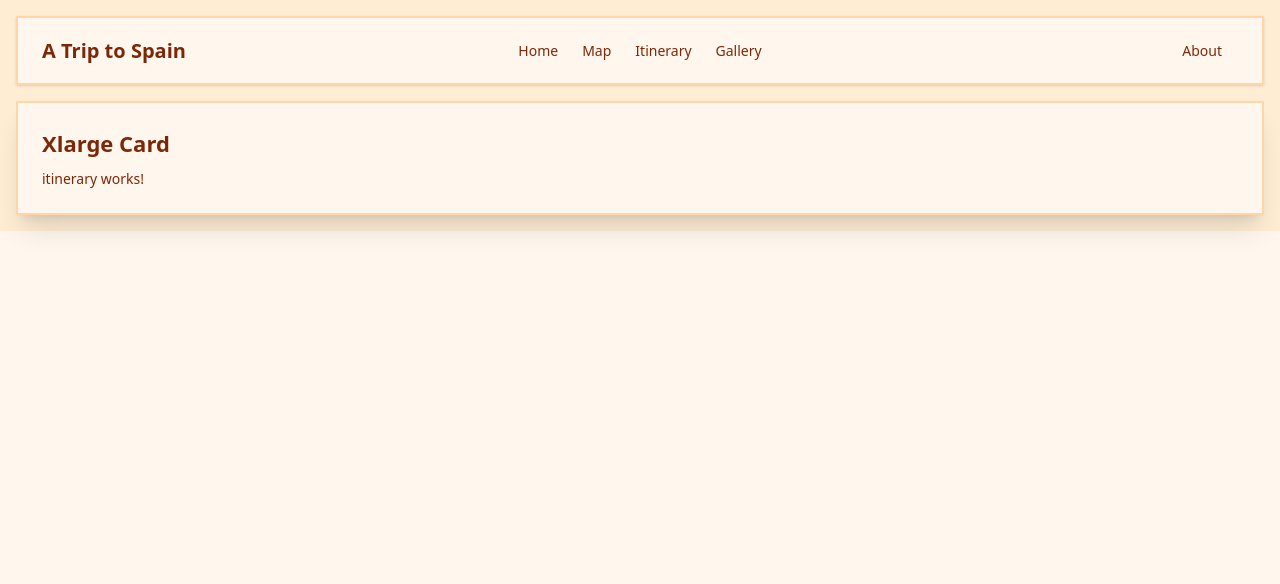
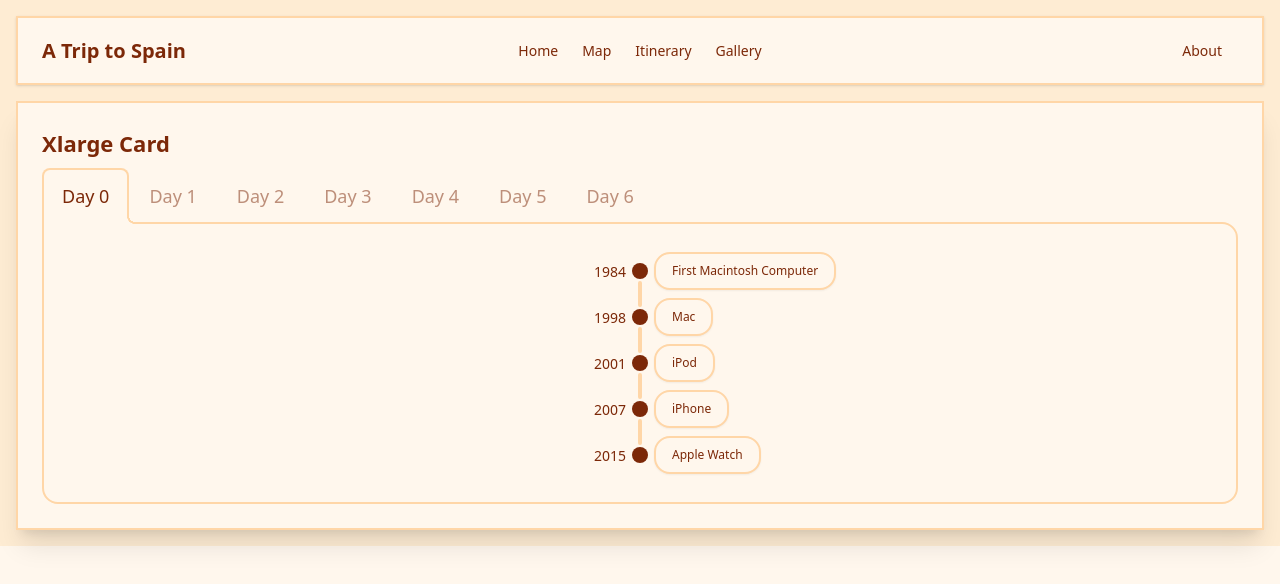
Before and after one commit to trevor-hunter/spain2025-app, an Angular app: page /itinerary in a window 1280 px wide. Shown: the top 584 px of the page. Built offline with nearby package versions, Linux system fonts and the light colour scheme.

Commit message:
add day tabs to itinerary page, add test call to timeline component

```diff
--- a/src/app/pages/itinerary/itinerary.component.html
+++ b/src/app/pages/itinerary/itinerary.component.html
@@ -1,6 +1,30 @@
 <div class="xl-card">
   <div class="xl-card-body">
     <h2 class="card-title">Xlarge Card</h2>
-    <p>itinerary works!</p>
+    <div class="tabs tabs-xl tabs-lift">
+      <input type="radio" name="days" class="tab" aria-label="Day 0" checked="checked"/>
+      <div class="tab-content bg-base-100 border-base-300 p-6">
+        <app-timeline></app-timeline>
+      </div>
+
+      <input type="radio" name="days" class="tab" aria-label="Day 1"/>
+      <div class="tab-content bg-base-100 border-base-300 p-6">Tab content 1</div>
+
+      <input type="radio" name="days" class="tab" aria-label="Day 2"/>
+      <div class="tab-content bg-base-100 border-base-300 p-6">Tab content 2</div>
+
+      <input type="radio" name="days" class="tab" aria-label="Day 3"/>
+      <div class="tab-content bg-base-100 border-base-300 p-6">Tab content 3</div>
+
+      <input type="radio" name="days" class="tab" aria-label="Day 4"/>
+      <div class="tab-content bg-base-100 border-base-300 p-6">Tab content 4</div>
+
+      <input type="radio" name="days" class="tab" aria-label="Day 5"/>
+      <div class="tab-content bg-base-100 border-base-300 p-6">Tab content 5</div>
+
+      <input type="radio" name="days" class="tab" aria-label="Day 6"/>
+      <div class="tab-content bg-base-100 border-base-300 p-6">Tab content 6</div>
+
+    </div>
   </div>
 </div>
--- a/src/app/pages/itinerary/itinerary.component.ts
+++ b/src/app/pages/itinerary/itinerary.component.ts
@@ -1,8 +1,9 @@
 import { Component } from '@angular/core';
+import { TimelineComponent } from '../../components/timeline/timeline.component';
 
 @Component({
   selector: 'app-itinerary',
-  imports: [],
+  imports: [TimelineComponent],
   templateUrl: './itinerary.component.html',
   styleUrl: './itinerary.component.css'
 })
```
